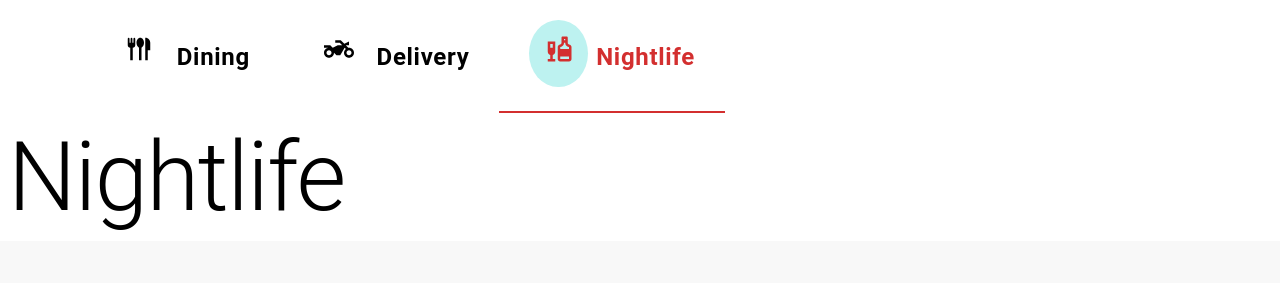
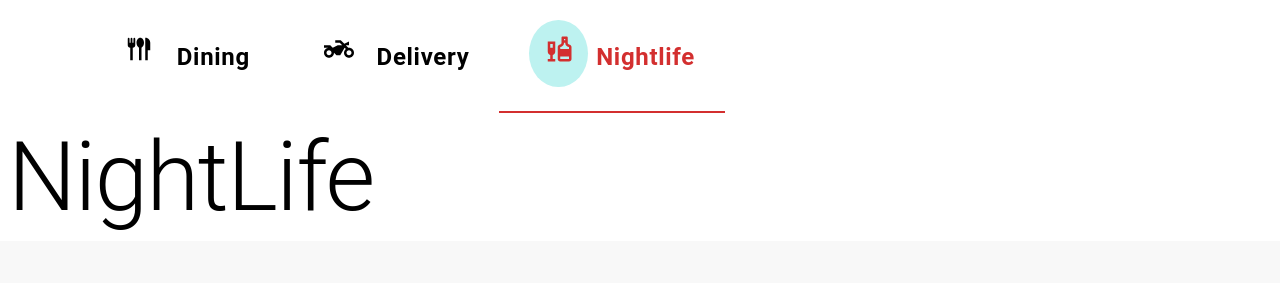
Before and after one commit to shaheelbytecrafters-inc/Menu-Lazeez-Website, a React (Vite) app: page /foodDetails in a window 1280 px wide. Both pictures are taken after a click on the tab "Nightlife". Shown: the top 283 px of the page. Built offline with nearby package versions, Linux system fonts and the light colour scheme.

Commit message:
Caps NightLife

```diff
--- a/src/components/RestaurantTabPage/RestaurantMainTab.jsx
+++ b/src/components/RestaurantTabPage/RestaurantMainTab.jsx
@@ -193,7 +193,7 @@ export default function RestaurantMainTab() {
 
       <TabPanel value={value} index={2} dir={theme.direction}>
         <Typography variant="h1" component="h1">
-          Nightlife
+          NightLife
         </Typography>
       </TabPanel>
     </Box>
```
